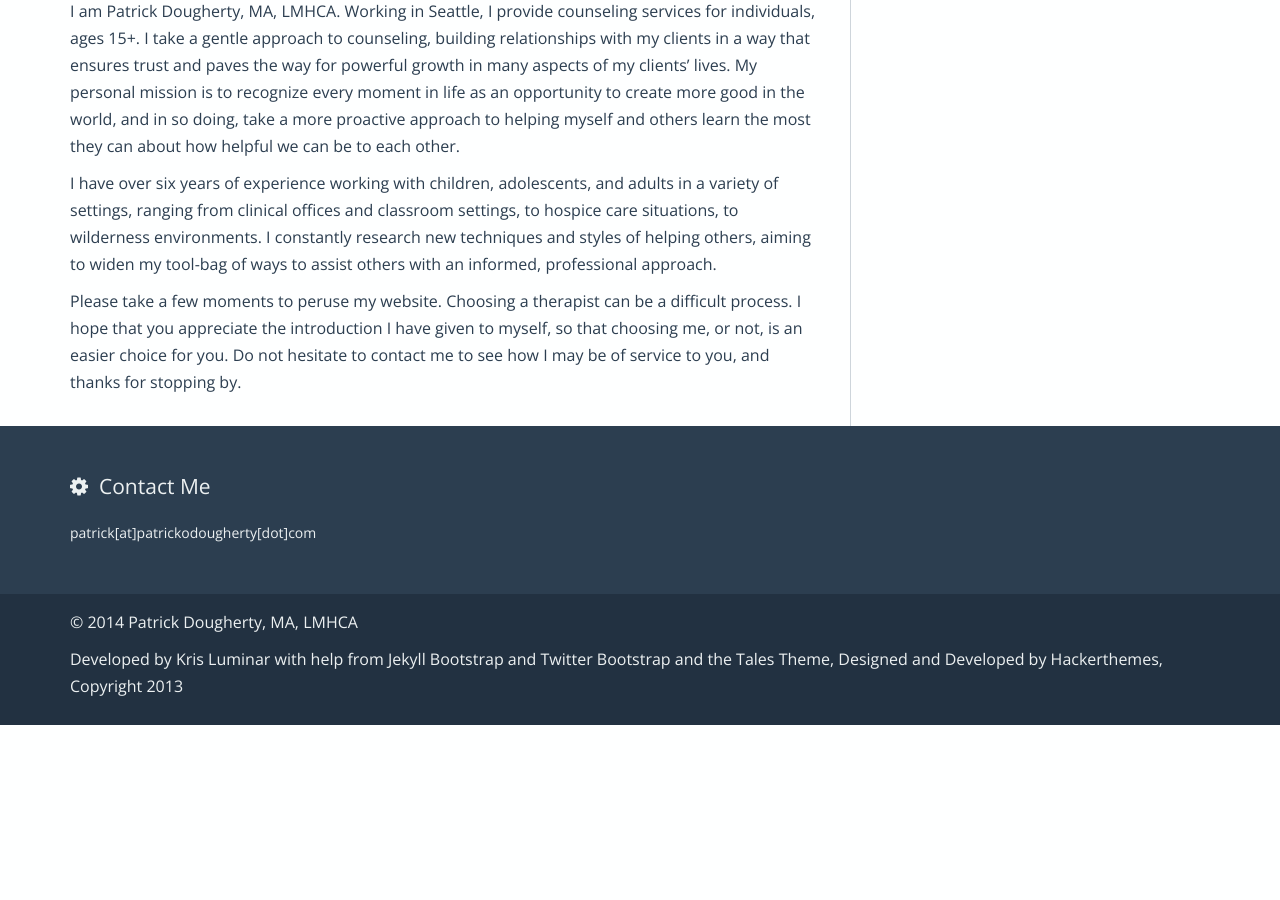
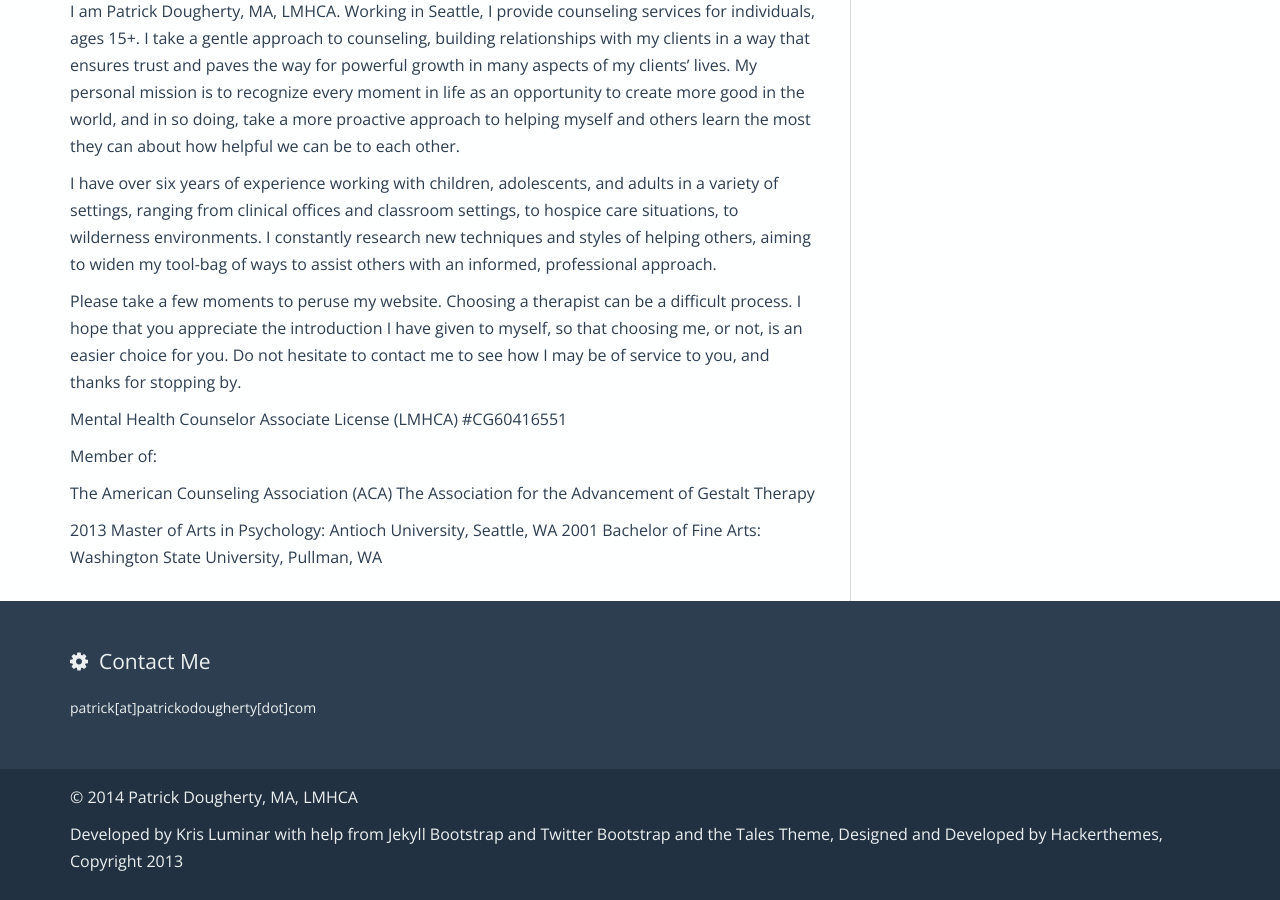
Before and after one commit to Patrick-Dougherty/patrick-dougherty.github.com, a Jekyll site: the page built from index.md, in a window 1280 px wide and 900 px high, scrolled down 748 px. Built offline with Jekyll 4.4.1, drawn with Linux system fonts in a browser that asks for light colours; nearby versions of some CDN libraries; library files that are not in the unit come from our copies; before the commit the page ends 1473 px from its top, so only the background shows below that.

Commit message:
add credentials

```diff
--- a/index.md
+++ b/index.md
@@ -15,3 +15,13 @@
 <p>I have over six years of experience working with children, adolescents, and adults in a variety of settings, ranging from clinical offices and classroom settings, to hospice care situations, to wilderness environments. I constantly research new techniques and styles of helping others, aiming to widen my tool-bag of ways to assist others with an informed, professional approach.</p>
 
 <p>Please take a few moments to peruse my website. Choosing a therapist can be a difficult process. I hope that you appreciate the introduction I have given to myself, so that choosing me, or not, is an easier choice for you. Do not hesitate to contact me to see how I may be of service to you, and thanks for stopping by.</p>
+
+Mental Health Counselor Associate License (LMHCA) #CG60416551
+
+Member of:
+
+The American Counseling Association (ACA)
+The Association for the Advancement of Gestalt Therapy
+
+2013 Master of Arts in Psychology: Antioch University, Seattle, WA
+2001 Bachelor of Fine Arts: Washington State University, Pullman, WA
```
